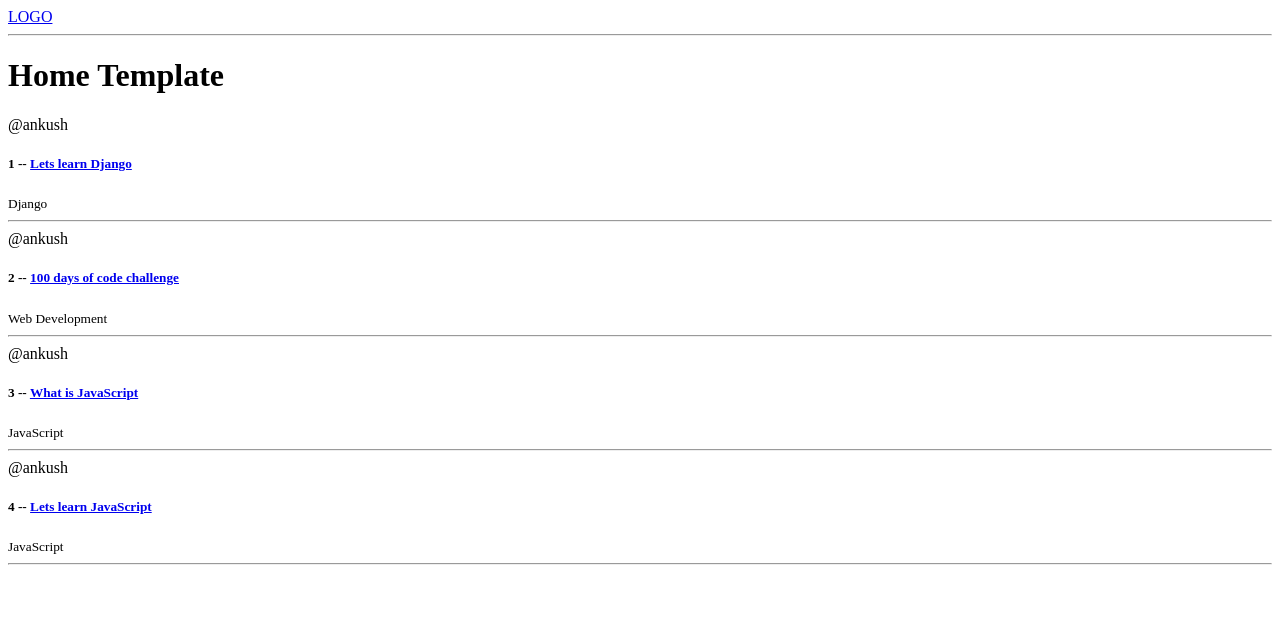
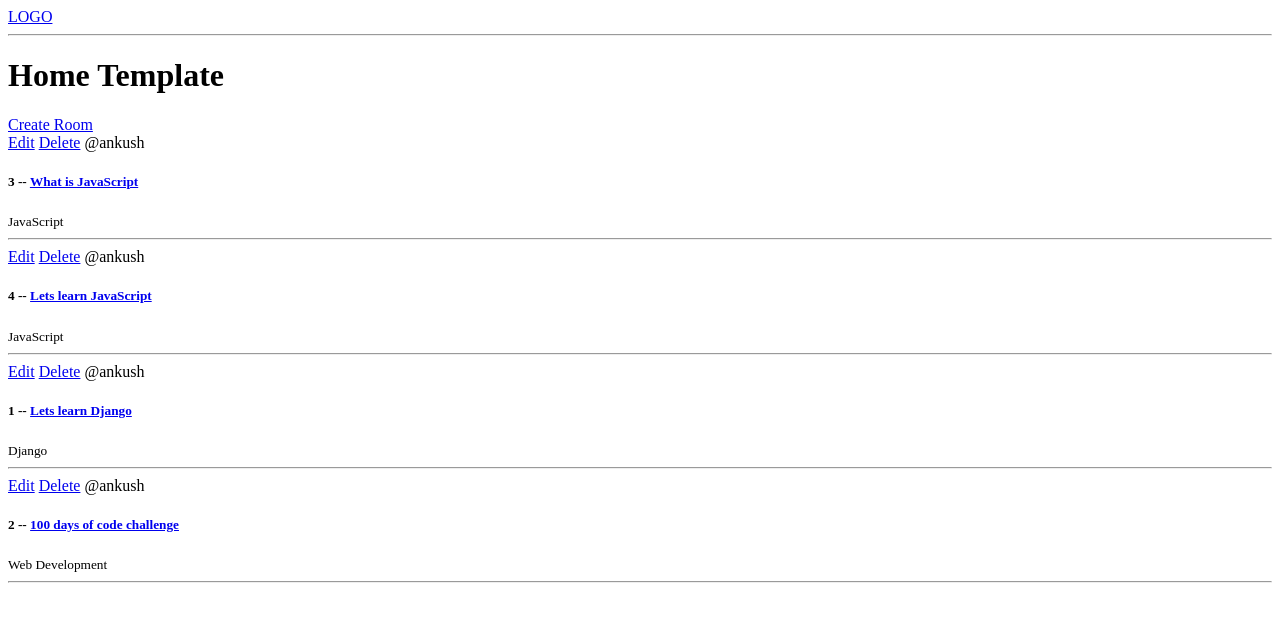
Before and after one commit to ankushmallick1100/DjangoStudyChat, a Django app: page / in a window 1280 px wide. Shown: the top 622 px of the page. Run offline with Django 4.2, Linux system fonts and the light colour scheme; data comes from the database, SQL or seed files in the repository; both versions use the stored data as it was after the commit.

Commit message:
Changes Updated - 4

```diff
--- a/base/models.py
+++ b/base/models.py
@@ -19,6 +19,9 @@ class Room(models.Model):
     updated = models.DateTimeField(auto_now=True);
     created = models.DateTimeField(auto_now_add=True);
 
+    class Meta:
+        ordering = ['-updated','-created']
+
     def __str__(self):
         return self.name;
 
--- a/base/templates/base/home.html
+++ b/base/templates/base/home.html
@@ -5,9 +5,14 @@
 
 
 <div>
+
+    <a href="{% url 'create-room' %}">Create Room</a>
+
     <div>
         {% for room in rooms %}
         <div>
+            <a href="{% url 'update-room' room.id %}">Edit</a>
+            <a href="{% url 'delete-room' room.id %}">Delete</a>
             <span>@{{room.host.username}}</span>
             <h5>{{room.id}} -- <a href="{% url 'room' room.id%}">{{room.name}}</a></h5>
             <small>{{room.topic.name}}</small>
--- a/base/urls.py
+++ b/base/urls.py
@@ -4,4 +4,7 @@ from . import views
 urlpatterns = [
     path('', views.home, name="home"),
     path('room/<str:pk>', views.room, name="room"),
+    path('create-room/',views.createRoom, name="create-room"),
+    path('update-room/<str:pk>',views.updateRoom, name="update-room"),
+    path('delete-room/<str:pk>',views.deleteRoom, name="delete-room"),
 ]
--- a/base/views.py
+++ b/base/views.py
@@ -1,5 +1,6 @@
-from django.shortcuts import render
+from django.shortcuts import render, redirect
 from .models import Room
+from .forms import RoomForm
 
 # Create your views here.
 
@@ -18,3 +19,38 @@ def room(request,pk):
     room = Room.objects.get(id=pk)
     context = {'room':room};
     return render(request,'base/room.html',context);
+
+def createRoom(request):
+    form = RoomForm();
+    if request.method == 'POST':
+        form = RoomForm(request.POST);
+        if form.is_valid():
+            form.save();
+            return redirect('home');
+
+
+    context = {'form':form};
+    return render(request,'base/room_form.html',context);
+
+
+def updateRoom(request,pk):
+    room = Room.objects.get(id=pk);
+    form = RoomForm(instance=room);
+
+    if request.method == 'POST':
+        form = RoomForm(request.POST, instance=room);
+        if form.is_valid():
+            form.save();
+            return redirect('home');
+
+    context = {'form':form};
+    return render(request,'base/room_form.html',context);
+
+
+def deleteRoom(request,pk):
+    room = Room.objects.get(id=pk);
+    if request.method == 'POST':
+        room.delete();
+        return redirect('home');
+
+    return render(request,'base/delete.html',{'obj':room});
```
Also changed, not shown: base/forms.py (added, +7 -0 lines), base/templates/base/delete.html (added, +12 -0 lines), base/templates/base/room_form.html (added, +13 -0 lines), db.sqlite3.
